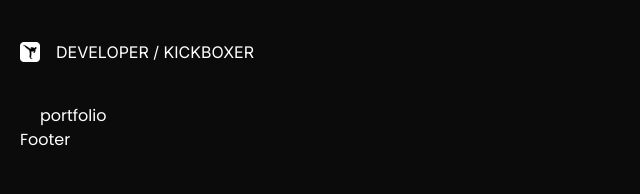
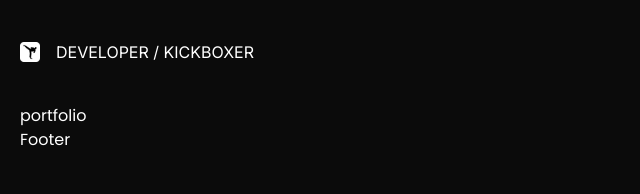
Before and after one commit to DLee1993/Portfolio, a Next.js app: page / in a window 1280 px wide. Shown: the top 194 px of the page, without its empty margins (0-640 px from the left). Built offline with nearby package versions, Linux system fonts and the light colour scheme.

Commit message:
removed h1 header tags

```diff
--- a/app/(pages)/projectlist/[...project]/page.tsx
+++ b/app/(pages)/projectlist/[...project]/page.tsx
@@ -1,7 +1,7 @@
 export default function page() {
     return (
         <section>
-            <h1>individual project</h1>
+            <p>individual project</p>
         </section>
     );
 }
--- a/app/page.tsx
+++ b/app/page.tsx
@@ -1,7 +1,7 @@
 export default function page() {
     return (
-        <main>
-            <h1>portfolio</h1>
-        </main>
+        <section>
+            <p>portfolio</p>
+        </section>
     );
 }
```
